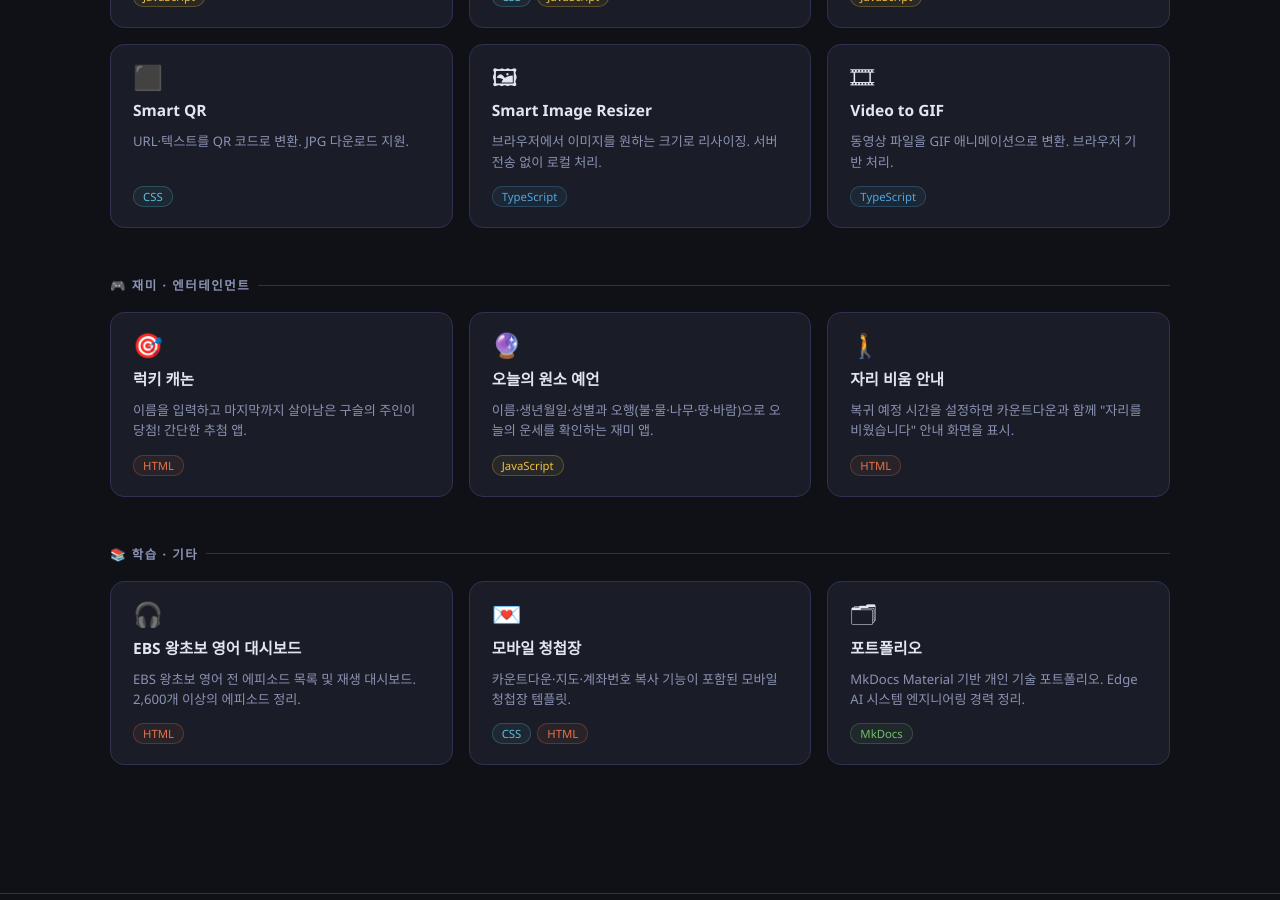
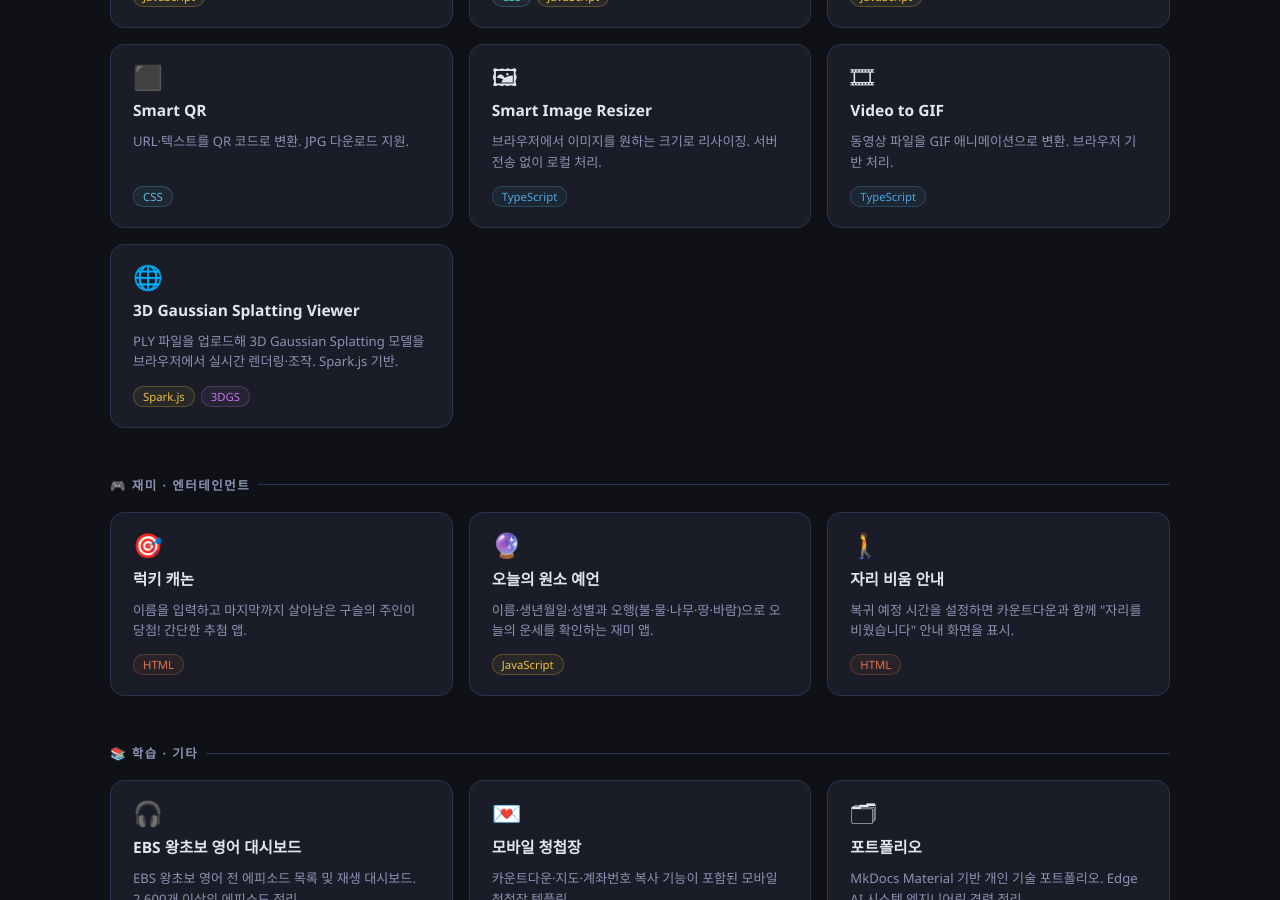
Before and after one commit to leeyunhome/leeyunhome.github.io, a Jekyll site: the page index.html, which Jekyll copies as it is, in a window 1280 px wide and 900 px high, scrolled down 818 px. Built offline with Jekyll 4.4.1, drawn with Linux system fonts in a browser that asks for light colours.

Commit message:
Add 3D Gaussian Splatting Viewer to hub

```diff
--- a/index.html
+++ b/index.html
@@ -254,6 +254,19 @@
         </div>
       </a>
 
+      <a class="card" href="https://leeyunhome.github.io/splatting-viewer/" target="_blank">
+        <div class="card-header">
+          <span class="card-icon">🌐</span>
+          <span class="card-arrow">→</span>
+        </div>
+        <div class="card-title">3D Gaussian Splatting Viewer</div>
+        <div class="card-desc">PLY 파일을 업로드해 3D Gaussian Splatting 모델을 브라우저에서 실시간 렌더링·조작. Spark.js 기반.</div>
+        <div class="card-foot">
+          <span class="badge badge-js">Spark.js</span>
+          <span class="badge badge-ai">3DGS</span>
+        </div>
+      </a>
+
     </div>
   </section>
 
```
